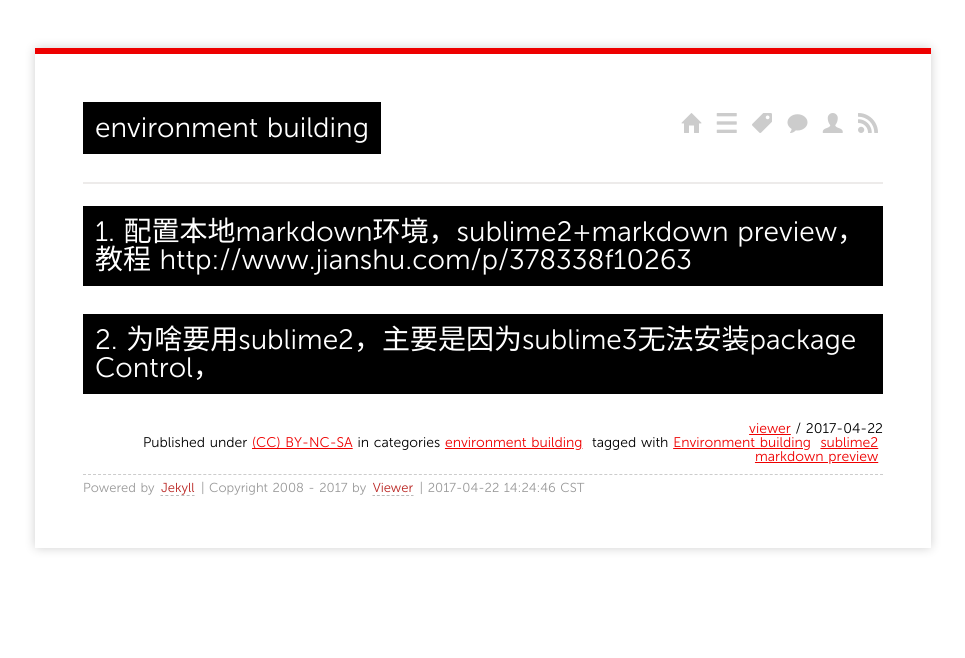
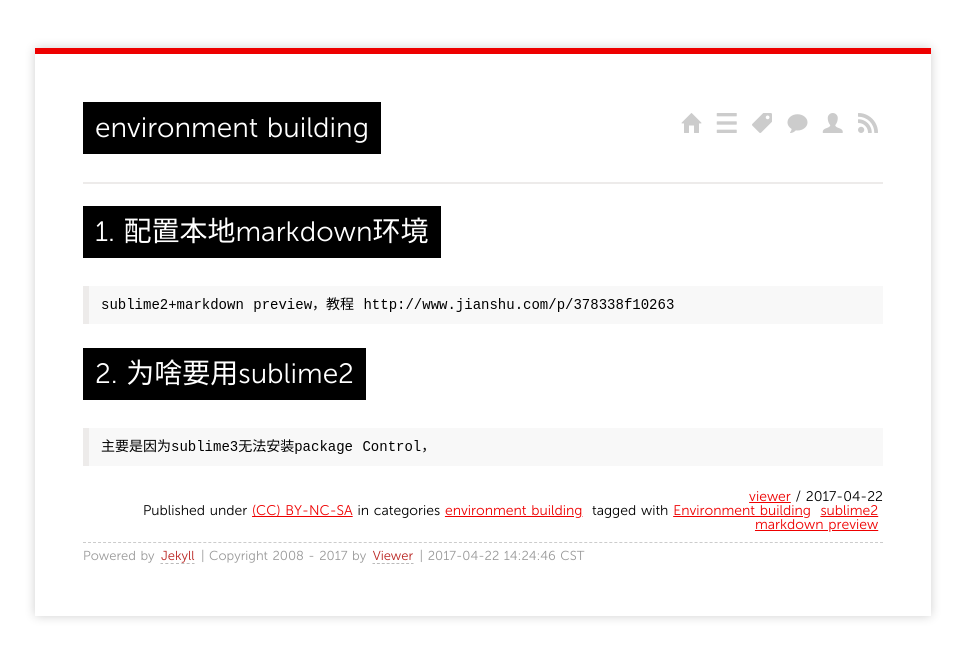
Before and after one commit to viewer010/viewer2015.github.com, a Jekyll site: the page built from _posts/2017/2017-04-22-配置本地markdown环境.md, in a window 1280 px wide. Shown: the top 658 px of the page, without its empty margins (157-1122 px from the left). Built offline with Jekyll 4.4.1, drawn with Linux system fonts in a browser that asks for light colours; comment, search, counter and statistics services are not loaded.

Commit message:
solve title problem

```diff
--- a/_posts/2017/2017-04-22-配置本地markdown环境.md
+++ b/_posts/2017/2017-04-22-配置本地markdown环境.md
@@ -8,7 +8,12 @@
 - sublime2
 - markdown preview
 ---
-# 1. 配置本地markdown环境，sublime2+markdown preview，教程 http://www.jianshu.com/p/378338f10263
+
+# 1. 配置本地markdown环境
+
+	sublime2+markdown preview，教程 http://www.jianshu.com/p/378338f10263
 
 
-# 2. 为啥要用sublime2，主要是因为sublime3无法安装package Control，
+# 2. 为啥要用sublime2
+
+	主要是因为sublime3无法安装package Control，
```
